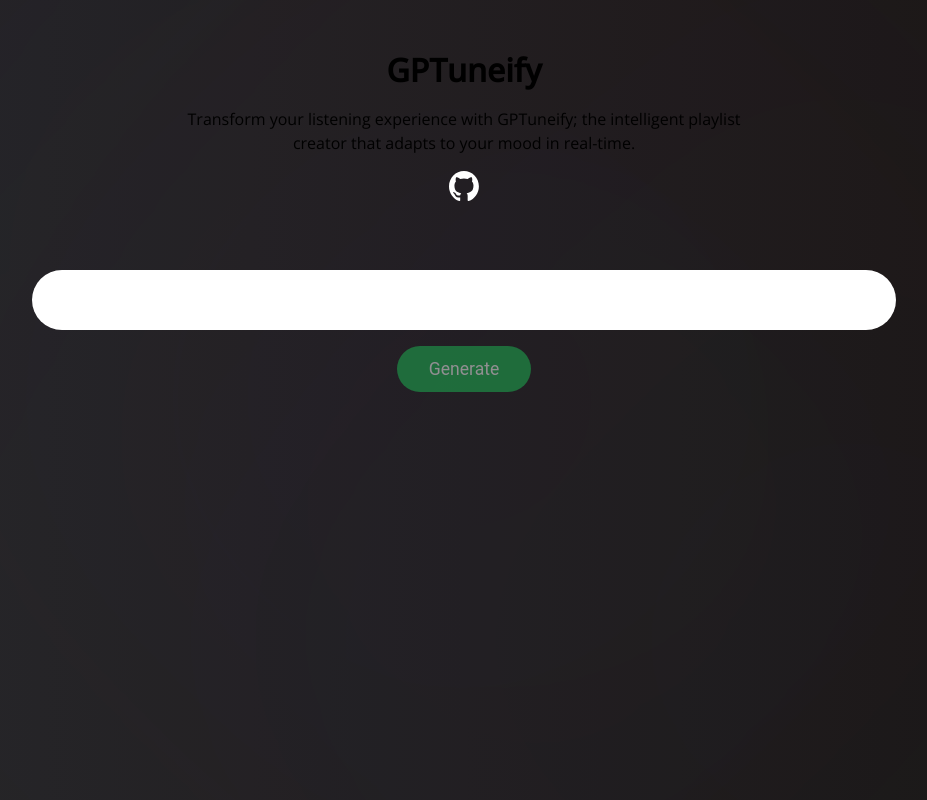
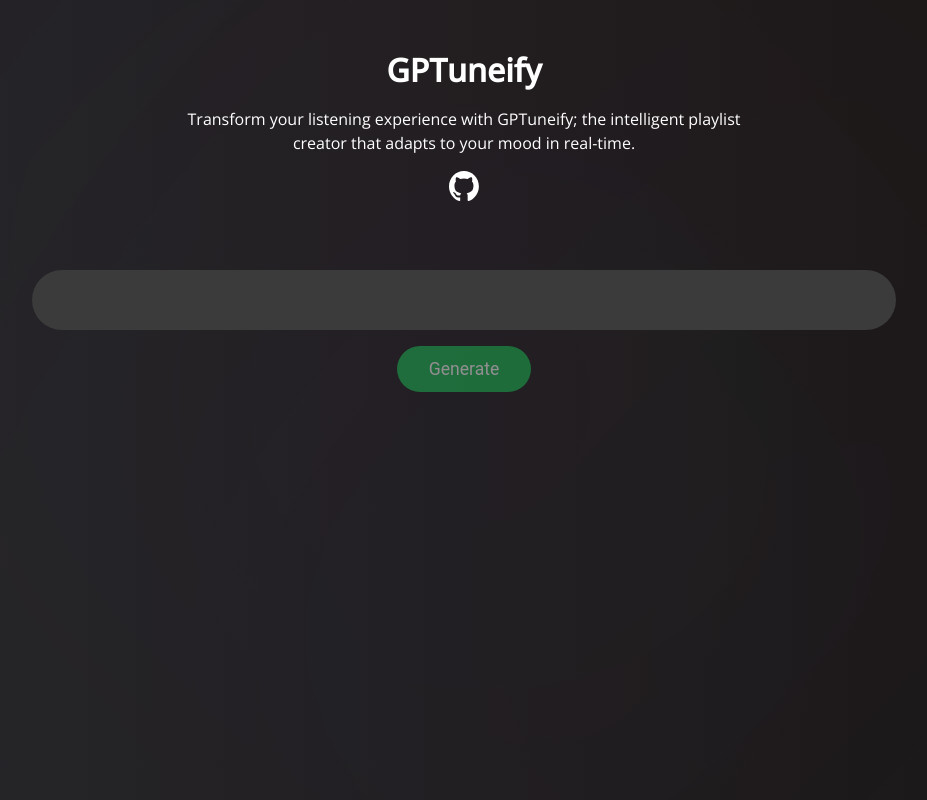
Before and after one commit to baris5d/gptuneify, a Next.js app: page / in a window 1280 px wide. Shown: the whole page, without its empty margins (176-1103 px from the left). Built offline with nearby package versions, Linux system fonts and the light colour scheme.

Commit message:
chore(ui): styling colors (#10)

```diff
--- a/src/components/Header/header.module.css
+++ b/src/components/Header/header.module.css
@@ -6,6 +6,7 @@
     width: 100%;
     gap: 1rem;
     padding: 3rem 0;
+    color: #fff;
 }
 
 .header__description {
--- a/src/pages/index.module.css
+++ b/src/pages/index.module.css
@@ -39,6 +39,7 @@
   justify-content: center;
   color: rgb(195, 195, 195);
   border-radius: 5rem;
+  background-color: #3b3b3b;
 }
 
 .button {
```
